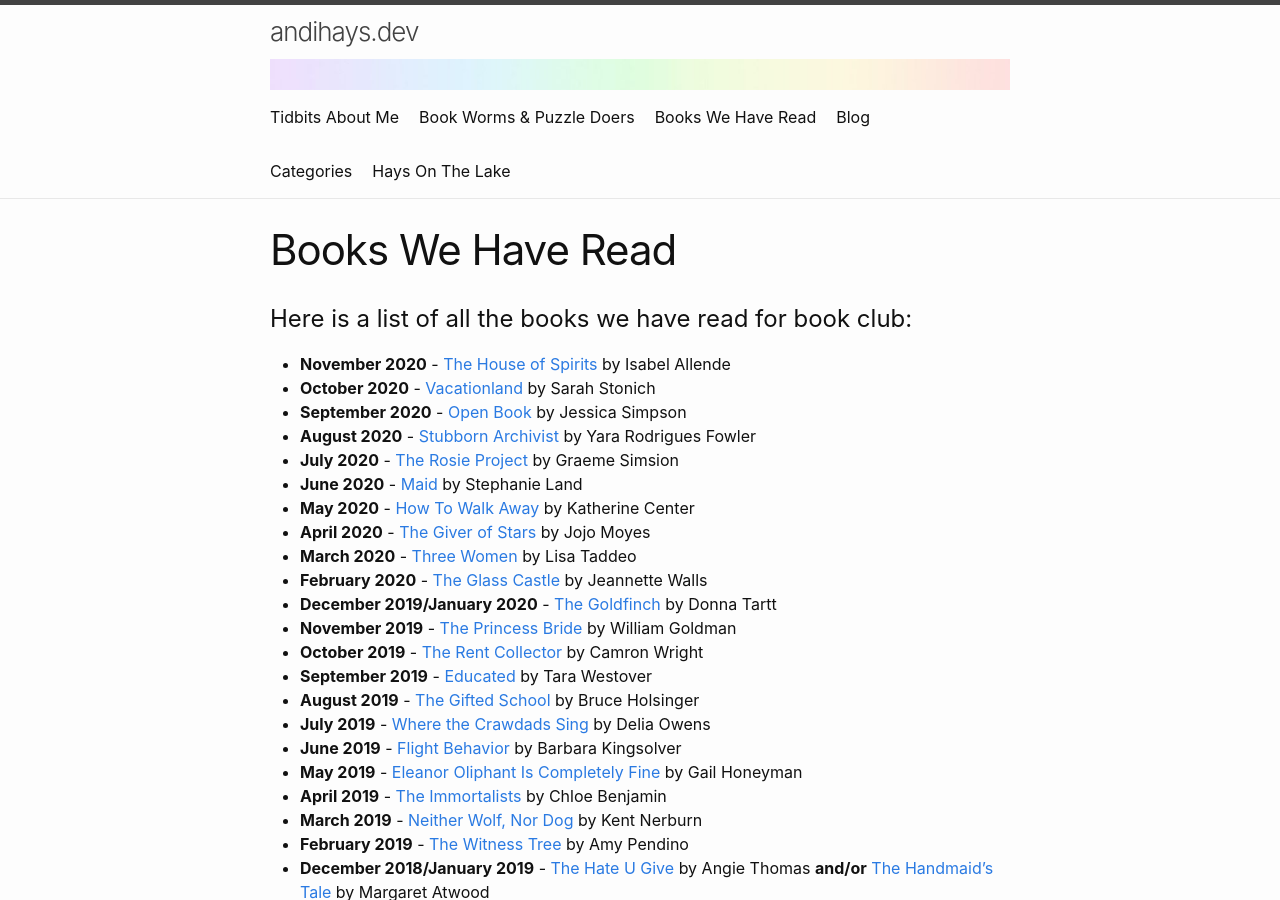
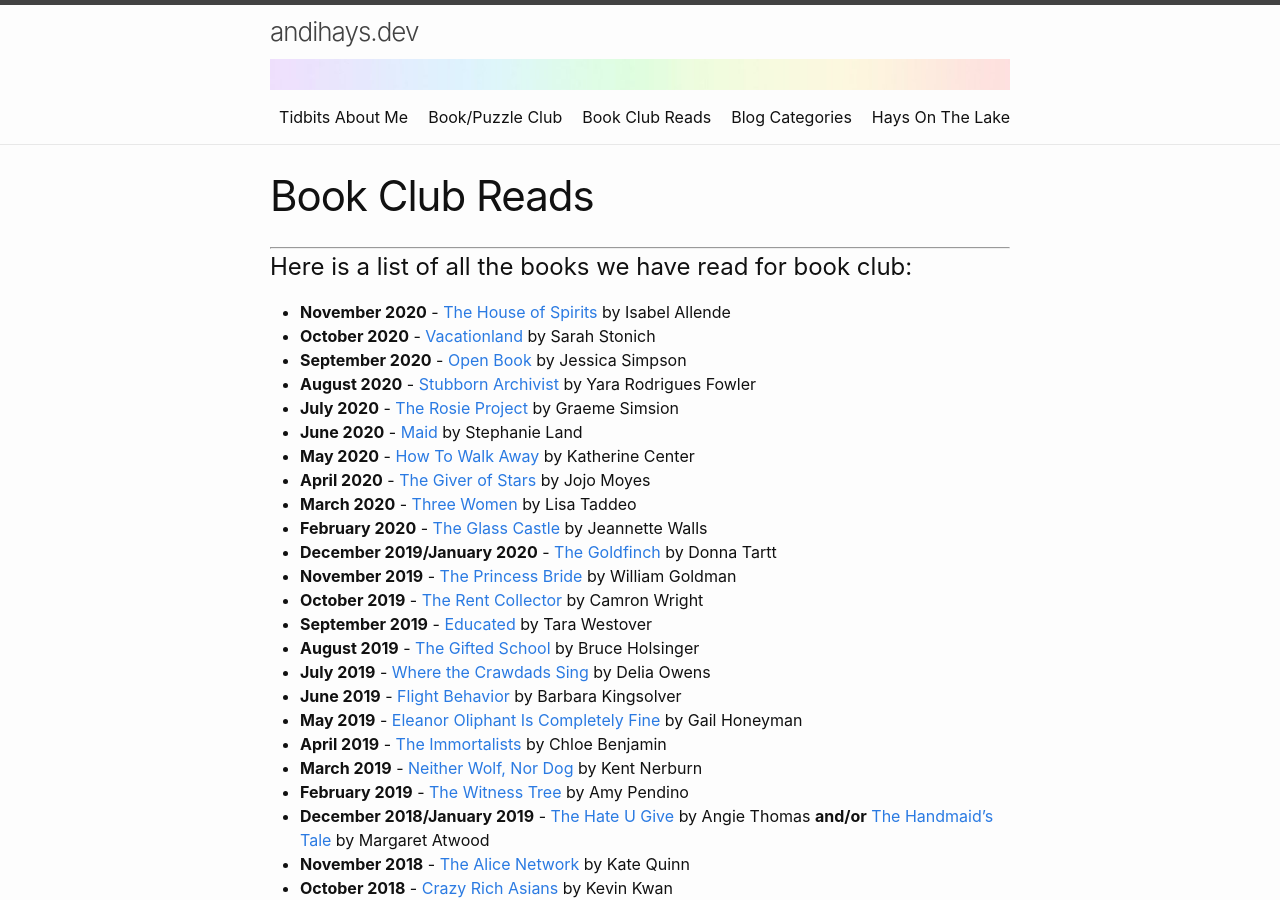
Before and after one commit to minihays/minihays.github.io, a Jekyll site: the page built from bookclub/booksread.markdown, in a window 1280 px wide and 900 px high. Built offline with Jekyll 4.4.1, drawn with Linux system fonts in a browser that asks for light colours.

Commit message:
edited pages

```diff
--- a/bookclub/bookclub.markdown
+++ b/bookclub/bookclub.markdown
@@ -1,14 +1,17 @@
 ---
 layout: page
-title: Book Worms & Puzzle Doers
+title: Book/Puzzle Club
 permalink: /bookclub/
 ---
 Welcome to my Book Club page! The members of book club are avid readers even if they aren't reading our current book. We love to talk about all things book-related and we also really like doing puzzles. We hope you will join us and give your input about current books you are reading, thoughts on the books we are reading, puzzles you are doing or anything else you can think of. I am so glad you are here.
 
 We pick a book for each month and meet in person or virtually at the end of each month. We read one book for December/January since we don't meet at the end of December. I try to get books chosen for about 6 months at a time so people have time get on waiting lists if need be.
+
+----
 # [Monthly Book Picks](/bookclub/booksread/)
 # [Little Library Love](http://127.0.0.1:4000/books/lfl/2020/08/03/little-library-love.html)
 
+----
 # Book-related Blog Posts:
 {% for post in site.categories.Books %}
  <li><span>{{ post.date | date_to_string }}</span> &nbsp; <a href="{{ post.url }}">{{ post.title }}</a></li>
--- a/bookclub/booksread.markdown
+++ b/bookclub/booksread.markdown
@@ -1,8 +1,9 @@
 ---
 layout: page
-title: Books We Have Read
+title: Book Club Reads
 permalink: /bookclub/booksread/
 ---
+****
 # Here is a list of all the books we have read for book club:
 
 - **November 2020** - [The House of Spirits](https://www.amazon.com/House-Spirits-Novel-Isabel-Allende-ebook/dp/B01675AB28/ref=tmm_kin_swatch_0?_encoding=UTF8&qid=1595963392&sr=8-2) by Isabel Allende
--- a/haysonthelake.markdown
+++ b/haysonthelake.markdown
@@ -9,6 +9,7 @@
 
 Here are our adventures!
 
+----
 # Lake-related Blog Posts:
 {% for post in site.categories.Lake %}
  <li><span>{{ post.date | date_to_string }}</span> &nbsp; <a href="{{ post.url }}">{{ post.title }}</a></li>
```
